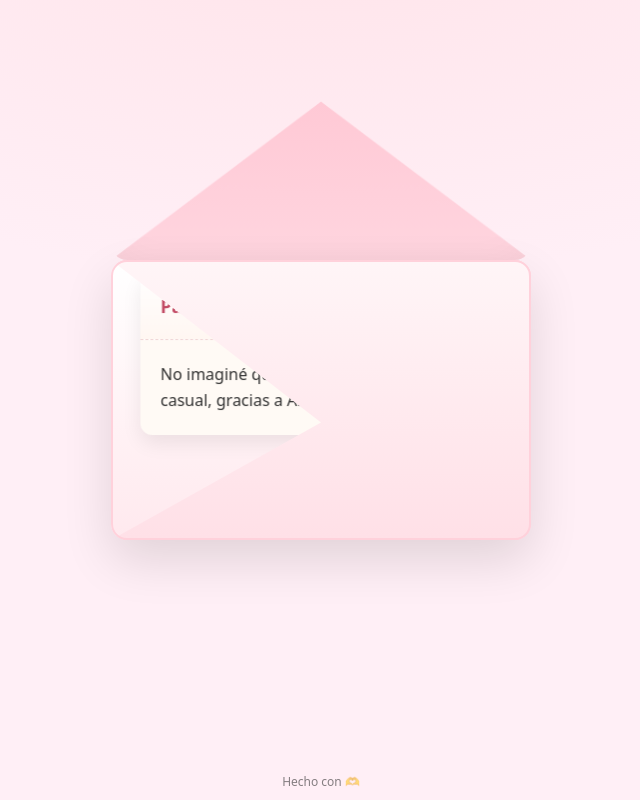
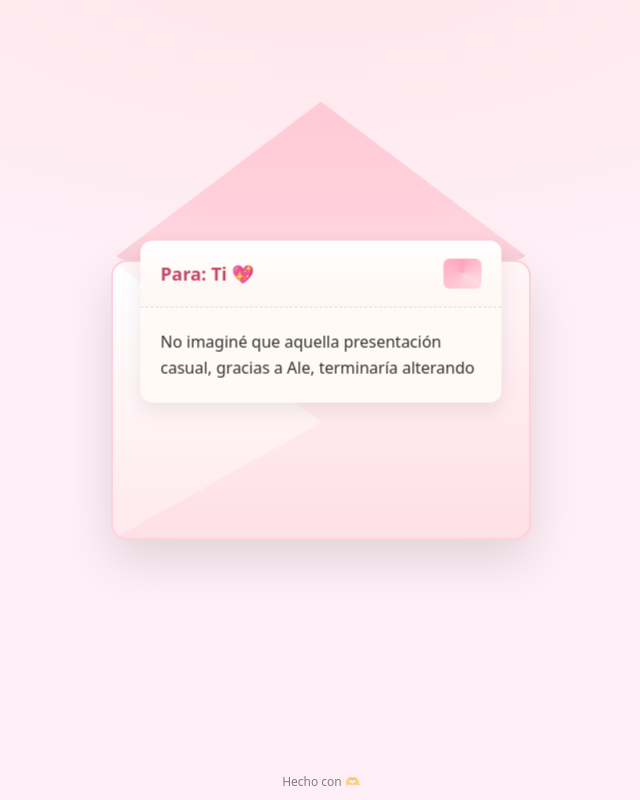
Before and after one commit to awkward-3312/to_Saby, a plain HTML site: page index.html in a window 1280 px wide. Both pictures are taken after a click on the button 640 px from the left and 400 px from the top of the page. Shown: the whole page, without its empty margins (319-959 px from the left). Drawn offline with Linux system fonts and the light colour scheme.

Commit message:
IMPROVEMENTS

```diff
--- a/index.html
+++ b/index.html
@@ -4,26 +4,30 @@
   <meta charset="UTF-8" />
   <meta name="viewport" content="width=device-width, initial-scale=1, viewport-fit=cover" />
   <title>Para ti 💌</title>
-  <link rel="stylesheet" href="style.css">
+  <link rel="stylesheet" href="style.css?v=6">
 </head>
 <body>
   <main class="stage" aria-live="polite">
     <div class="envelope-wrap">
       <div class="hint">Toca el sobre para abrirlo</div>
+
       <div class="envelope" id="envelope" role="button" aria-label="Abrir sobre">
         <div class="back"></div>
         <div class="flap"></div>
         <div class="pocket"></div>
+
         <section class="letter" id="letter" aria-label="Abrir carta">
           <header class="letter-head">
             <span>Para: <strong>Ti</strong> 💖</span>
             <div class="stamp" aria-hidden="true"></div>
           </header>
+
           <div class="letter-body" id="letterBody">
             <p>No imaginé que aquella presentación casual, gracias a Ale, terminaría alterando el curso de mis pensamientos.</p>
             <p>Al principio no buscaba nada y tú mucho menos… pero había algo, como un hilo invisible, que tensaba el aire cuando estabas cerca. Y, como en las mejores novelas, el suspense fue imposible de ignorar.</p>
             <p>Me quedé atrapada en tus ojos, como quien se queda leyendo la misma línea una y otra vez porque teme llegar al final. Tu risa… le da sentido a todo. Y tu personalidad… es el capítulo que nunca quiero que se cierre.</p>
             <p>Si esta historia fuera un libro, no querría que tuviera última página. Pero por ahora, dejemos que esta sea solo la introducción… porque lo mejor está por escribirse.</p>
+
             <button class="cta" id="seeMore">Ver más…</button>
           </div>
         </section>
@@ -35,6 +39,6 @@
 
   <div class="footer">Hecho con 🫶</div>
 
-  <script src="script.js"></script>
+  <script src="script.js?v=6"></script>
 </body>
 </html>
--- a/script.js
+++ b/script.js
@@ -6,6 +6,12 @@ const messages = document.getElementById('messages');
 
 let phase = 0; // 0: cerrado, 1: sobre abierto, 2: carta expandida, 3: celebración
 let msgIndex = 0;
+let isOpening = false; // evita doble clic durante la animación
+
+// timing de la secuencia (ms)
+const FLAP_TIME = 500;  // tiempo para girar solapa
+const LIFT_DELAY = 350; // espera antes de levantar la carta
+const LIFT_TIME = FLAP_TIME + LIFT_DELAY;
 
 const compliments = [
   'Eres mi casualidad favorita ✨',
@@ -22,55 +28,67 @@ const petals = ['🌸','💐','🌹','🌷','🌺','💮'];
 const hearts = ['💖','💗','💓','💞','💕','❤️'];
 
 function openEnvelope(){
-  if(phase>0) return;
+  if(phase > 0 || isOpening) return;
+  isOpening = true;
+
+  // 1) gira la solapa
   envelope.classList.add('open');
-  phase = 1;
+
+  // 2) tras un pequeño delay, levanta la carta
+  setTimeout(() => {
+    envelope.classList.add('lift');
+    // al terminar la animación consideramos el sobre "abierto"
+    setTimeout(() => {
+      isOpening = false;
+      phase = 1;
+    }, FLAP_TIME); // margen para la transición de la carta
+  }, LIFT_DELAY);
 }
 
 function expandLetter(){
-  if(phase!==1) return;
+  if(phase !== 1) return;
   letter.classList.add('expanded');
   phase = 2;
 }
 
 function spawnParticle(icon){
   const el = document.createElement('div');
-  el.className='particle';
+  el.className = 'particle';
   el.textContent = icon;
-  const duration = 6000 + Math.random()*3000;
-  const startX = Math.random()*100; // vw
-  const rotate = (Math.random()*2-1)*720;
-  el.style.left = startX+'vw';
-  el.style.animationDuration = duration+'ms';
+  const duration = 6000 + Math.random() * 3000;
+  const startX = Math.random() * 100; // vw
+  const rotate = (Math.random() * 2 - 1) * 720;
+  el.style.left = startX + 'vw';
+  el.style.animationDuration = duration + 'ms';
   el.style.transform = `translateY(-40px) rotate(${rotate}deg)`;
   document.body.appendChild(el);
-  setTimeout(()=> el.remove(), duration+200);
+  setTimeout(() => el.remove(), duration + 200);
 }
 
 function confettiBurst(){
   const icons = [...hearts, ...petals];
-  for(let i=0;i<30;i++){
-    setTimeout(()=>{
-      const icon = icons[Math.floor(Math.random()*icons.length)];
+  for (let i = 0; i < 30; i++){
+    setTimeout(() => {
+      const icon = icons[Math.floor(Math.random() * icons.length)];
       spawnParticle(icon);
-    }, i*60);
+    }, i * 60);
   }
 }
 
 function toast(text){
   const chip = document.createElement('div');
-  chip.className='message-chip';
+  chip.className = 'message-chip';
   chip.textContent = text;
   messages.appendChild(chip);
-  setTimeout(()=> chip.remove(), 3000);
+  setTimeout(() => chip.remove(), 3000);
 }
 
 function nextCompliment(){
-  if(msgIndex < compliments.length){
+  if (msgIndex < compliments.length){
     const text = compliments[msgIndex++];
     toast(text);
     confettiBurst();
-    if(text.includes('Mi corazón ya no puede más…')){
+    if (text.includes('Mi corazón ya no puede más…')){
       setTimeout(showFinalPrompt, 1200);
     }
   } else {
@@ -80,13 +98,13 @@ function nextCompliment(){
 
 function showFinalPrompt(){
   const chip = document.createElement('div');
-  chip.className='message-chip';
+  chip.className = 'message-chip';
   chip.innerHTML = '<div style="text-align:center">¿Quieres ser mi novia? 💍<div class="final"><button class="btn" id="yes1">Sí</button><button class="btn alt" id="yes2">Obvio que sí</button></div></div>';
   messages.appendChild(chip);
 
   const yes1 = chip.querySelector('#yes1');
   const yes2 = chip.querySelector('#yes2');
-  [yes1, yes2].forEach(btn=> btn.addEventListener('click', ()=>{
+  [yes1, yes2].forEach(btn => btn.addEventListener('click', () => {
     confettiBurst();
     toast('¡Prometo hacerte feliz cada día! 🫶');
   }));
@@ -96,15 +114,15 @@ function showFinalPrompt(){
 envelope.addEventListener('click', openEnvelope);
 letter.addEventListener('click', expandLetter);
 
-seeMore.addEventListener('click', (e)=>{
+seeMore.addEventListener('click', (e) => {
   e.stopPropagation();
-  if(phase<2) return;   // aún no está expandida
-  if(phase===2){ phase = 3; }
+  if (phase < 2) return;   // aún no está expandida
+  if (phase === 2){ phase = 3; }
   nextCompliment();
 });
 
 // Accesibilidad con teclado
 envelope.tabIndex = 0;
 letter.tabIndex = 0;
-envelope.addEventListener('keydown', (e)=>{ if(e.key==='Enter' || e.key===' '){ openEnvelope(); }});
-letter.addEventListener('keydown', (e)=>{ if(e.key==='Enter' || e.key===' '){ expandLetter(); }});
+envelope.addEventListener('keydown', (e) => { if (e.key === 'Enter' || e.key === ' ') openEnvelope(); });
+letter.addEventListener('keydown', (e) => { if (e.key === 'Enter' || e.key === ' ') expandLetter(); });
--- a/style.css
+++ b/style.css
@@ -33,22 +33,41 @@ body{
 }
 
 /* Capas (z-index) */
-.envelope .back{ position:absolute; inset:0; background:linear-gradient(180deg,#fff, #ffe9ee); border:2px solid #ffd1db; border-radius:16px; z-index:1; }
-.pocket{ position:absolute; inset:0; border-radius:16px; background:linear-gradient(180deg,#fff5f7,#ffe0e7); clip-path: polygon(0 0,100% 0,100% 100%,0 100%, 50% 58%); border:2px solid #ffd1db; z-index:3; }
-.flap{ position:absolute; inset:0; transform-origin:top; transform:rotateX(0deg); transition:transform 900ms cubic-bezier(.2,.8,.2,1); border-radius:16px; background:linear-gradient(180deg,#ffd5df,#ffc0ce); clip-path: polygon(0 0, 100% 0, 50% 58%); box-shadow:inset 0 -10px 40px rgba(0,0,0,.05); z-index:4; }
+.envelope .back{
+  position:absolute; inset:0;
+  background:linear-gradient(180deg,#fff, #ffe9ee);
+  border:2px solid #ffd1db; border-radius:16px;
+  z-index:1;
+}
+.pocket{
+  position:absolute; inset:0;
+  border-radius:16px;
+  background:linear-gradient(180deg,#fff5f7,#ffe0e7);
+  clip-path: polygon(0 0,100% 0,100% 100%,0 100%, 50% 58%);
+  border:2px solid #ffd1db;
+  z-index:2;
+}
+.flap{
+  position:absolute; inset:0;
+  transform-origin:top;
+  transform:rotateX(0deg);
+  transition:transform 900ms cubic-bezier(.2,.8,.2,1);
+  border-radius:16px;
+  background:linear-gradient(180deg,#ffd5df,#ffc0ce);
+  clip-path: polygon(0 0, 100% 0, 50% 58%);
+  box-shadow:inset 0 -10px 40px rgba(0,0,0,.05);
+  z-index:4;
+}
 
 /* Carta (plegada) — oculta al inicio */
 .letter{
   position:absolute; left:50%; bottom:14%;
   width:86%; height:58%;
-  background:var(--paper); border-radius:12px; box-shadow:0 8px 20px rgba(0,0,0,.08);
-  z-index:2;
-
-  /* cambios clave para ocultarla */
-  transform:translateX(-50%) translateY(30%); /* “dentro” del sobre */
-  opacity:0;                 /* invisible al cargar */
-  pointer-events:none;        /* no clickeable aún */
-
+  background:var(--paper); border-radius:12px;
+  box-shadow:0 8px 20px rgba(0,0,0,.08);
+  z-index:3;
+  transform:translateX(-50%) translateY(30%);
+  opacity:0; pointer-events:none;
   transition:
     transform 900ms cubic-bezier(.2,.8,.2,1),
     height 800ms cubic-bezier(.2,.8,.2,1),
@@ -59,9 +78,14 @@ body{
 .letter-head{
   padding:18px 20px; border-bottom:1px dashed #f0d5d5;
   background:linear-gradient(180deg,#fff,#fff7f2);
-  font-weight:600; color:#c24a64; display:flex; align-items:center; gap:8px
+  font-weight:600; color:#c24a64;
+  display:flex; align-items:center; gap:8px
 }
-.stamp{margin-left:auto; width:38px; height:30px; border-radius:6px; background: conic-gradient(from 0deg, #ff8fb3, #ffd1db, #ffb3c7, #ff8fb3); opacity:.8}
+.stamp{
+  margin-left:auto; width:38px; height:30px; border-radius:6px;
+  background: conic-gradient(from 0deg, #ff8fb3, #ffd1db, #ffb3c7, #ff8fb3);
+  opacity:.8
+}
 
 .letter-body{
   padding:18px 20px 60px 20px; line-height:1.6;
@@ -79,9 +103,12 @@ body{
 .cta:active{transform:translateY(1px)}
 
 /* Estado abierto */
-.envelope.open .flap{ transform:rotateX(-175deg) }
-.envelope.open .letter{
-  transform:translateX(-50%) translateY(-40%) rotateX(0);
+.envelope.open .flap{
+  transform:rotateX(-175deg);
+  z-index:1; /* manda la solapa atrás al abrir */
+}
+.envelope.lift .letter{
+  transform:translateX(-50%) translateY(-60%) rotateX(0);
   opacity:1;
   pointer-events:auto;
 }
@@ -91,7 +118,11 @@ body{
 .letter.expanded .letter-body{ max-height:1000px }
 
 /* Mensajes dinámicos */
-.messages{ position:fixed; inset:0; display:grid; place-items:center; pointer-events:none }
+.messages{
+  position:fixed; inset:0;
+  display:grid; place-items:center;
+  pointer-events:none
+}
 .message-chip{
   background:#ffffffea; backdrop-filter: blur(6px);
   border:1px solid #ffd9e3; padding:12px 16px; border-radius:12px;
@@ -100,12 +131,23 @@ body{
 @keyframes pop{from{transform:scale(.9); opacity:0} to{transform:scale(1); opacity:1}}
 
 /* Partículas (flores, corazones, confeti) */
-.particle{position:fixed; top:-40px; font-size:24px; will-change:transform, opacity; animation:fall linear forwards;}
-@keyframes fall{to{transform:translateY(110vh) rotate(360deg); opacity:.9}}
+.particle{
+  position:fixed; top:-40px;
+  font-size:24px; will-change:transform, opacity;
+  animation:fall linear forwards;
+}
+@keyframes fall{
+  to{transform:translateY(110vh) rotate(360deg); opacity:.9}
+}
 
 /* Botonera final */
 .final{display:flex; gap:12px; margin-top:12px}
-.btn{background:var(--rose); color:#fff; border:none; padding:10px 18px; border-radius:12px; font-weight:700; cursor:pointer; box-shadow:0 8px 18px rgba(255,107,136,.35); touch-action:manipulation}
+.btn{
+  background:var(--rose); color:#fff; border:none;
+  padding:10px 18px; border-radius:12px; font-weight:700;
+  cursor:pointer; box-shadow:0 8px 18px rgba(255,107,136,.35);
+  touch-action:manipulation
+}
 .btn.alt{background:#ffd1db; color:#c24a64}
 
 /* Footer sutil */
```
